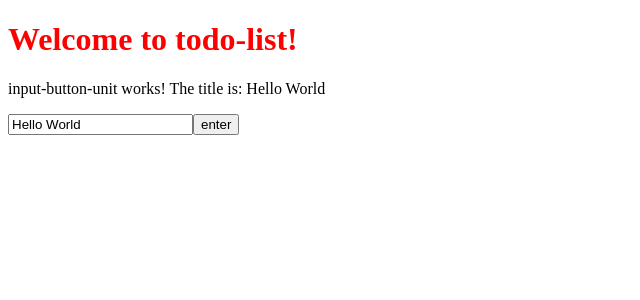
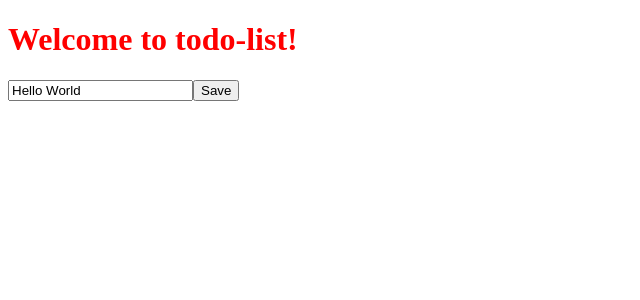
Before and after one commit to wlukebarnes/ng-girls-todo, an Angular app: page / in a window 1280 px wide. Shown: the top 300 px of the page, without its empty margins (0-640 px from the left). Built offline with nearby package versions, Linux system fonts and the light colour scheme.

Commit message:
element ref

```diff
--- a/src/app/input-button-unit/input-button-unit.component.ts
+++ b/src/app/input-button-unit/input-button-unit.component.ts
@@ -3,15 +3,11 @@
 @Component({
   selector: 'app-input-button-unit',
   template: `
-    <p>
-      input-button-unit works!
-      The title is: {{ title }}
-    </p>
-
-    <input [value]="title"
-           (keyup.enter)="changeTitle($event.target.value)">
-    <button (click)="changeTitle('Button Clicked!')">
-    enter
+    <input #inputElementRef
+          [value]="title"
+          (keyup.enter)="changeTitle($event.target.value)">
+    <button (click)="changeTitle(inputElementRef.value)">
+    Save
     </button>
   `,
   styleUrls: ['./input-button-unit.component.scss']
@@ -21,7 +17,7 @@
 
   constructor() { }
 
-  changeTitle(event: string): void {
+  changeTitle(event): void {
     console.log(event);
     this.title = event;
   }
```
